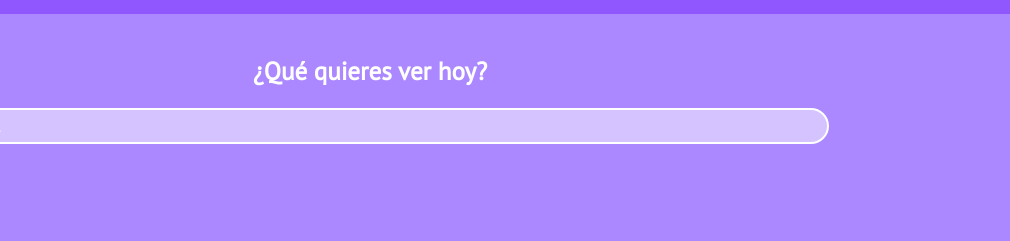
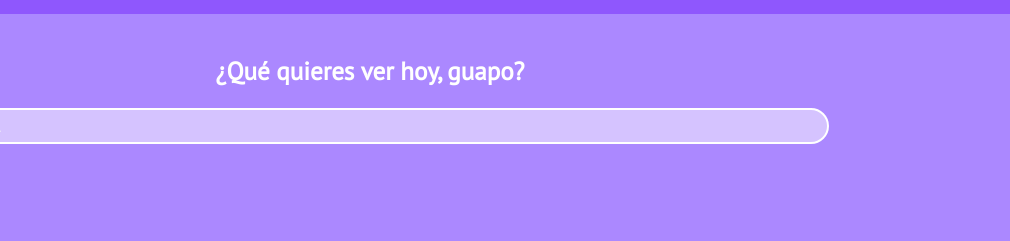
Before and after one commit to Gerardo-Soto/g-flix, a website: page index.html in a window 1280 px wide. Shown: the part 66-307 px from the top of the page, 270-1280 px from the left. Drawn offline with Linux system fonts and the light colour scheme.

```diff
--- a/index.html
+++ b/index.html
@@ -34,7 +34,7 @@
         </header>
 
         <section class="main">
-            <h2 class="main__title">¿Qué quieres ver hoy?</h2>
+            <h2 class="main__title">¿Qué quieres ver hoy, guapo?</h2>
             <input class="main__input" type="text" placeholder="Peliculas...">
         </section>
 
```
